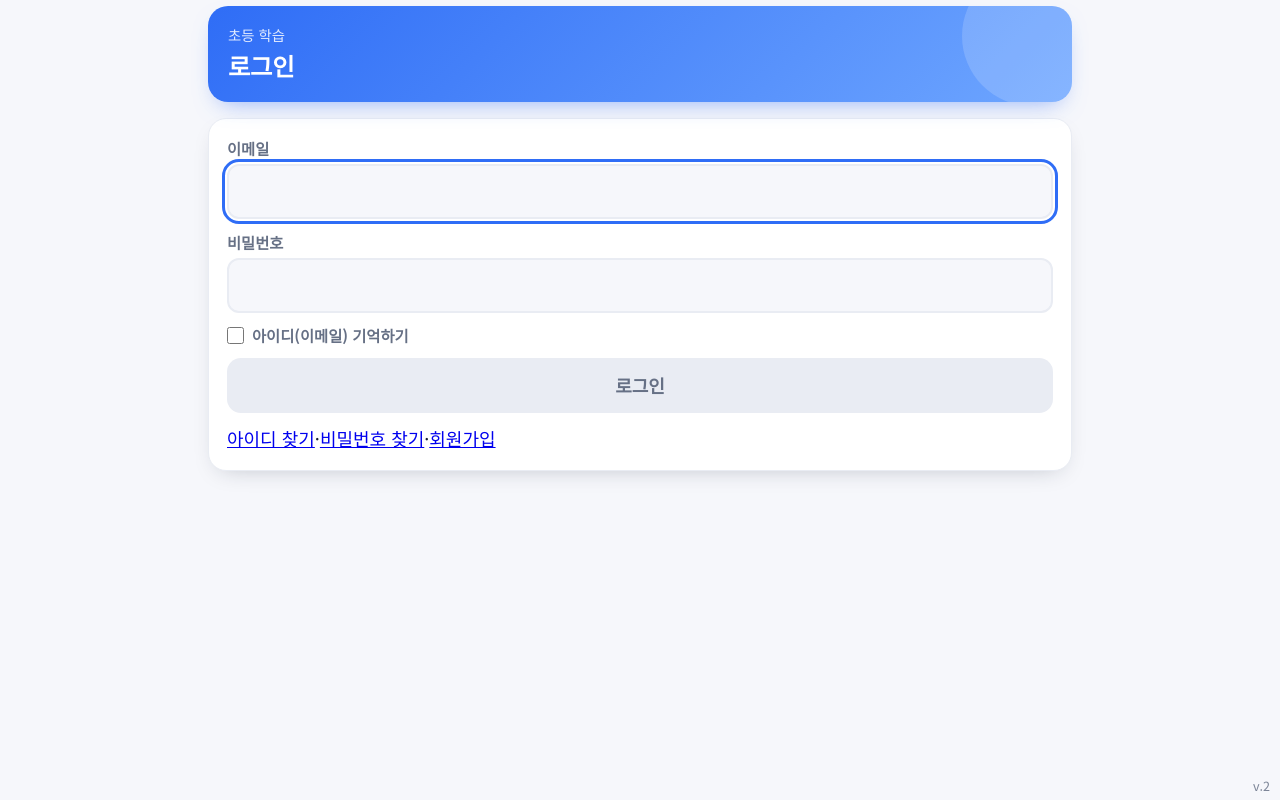
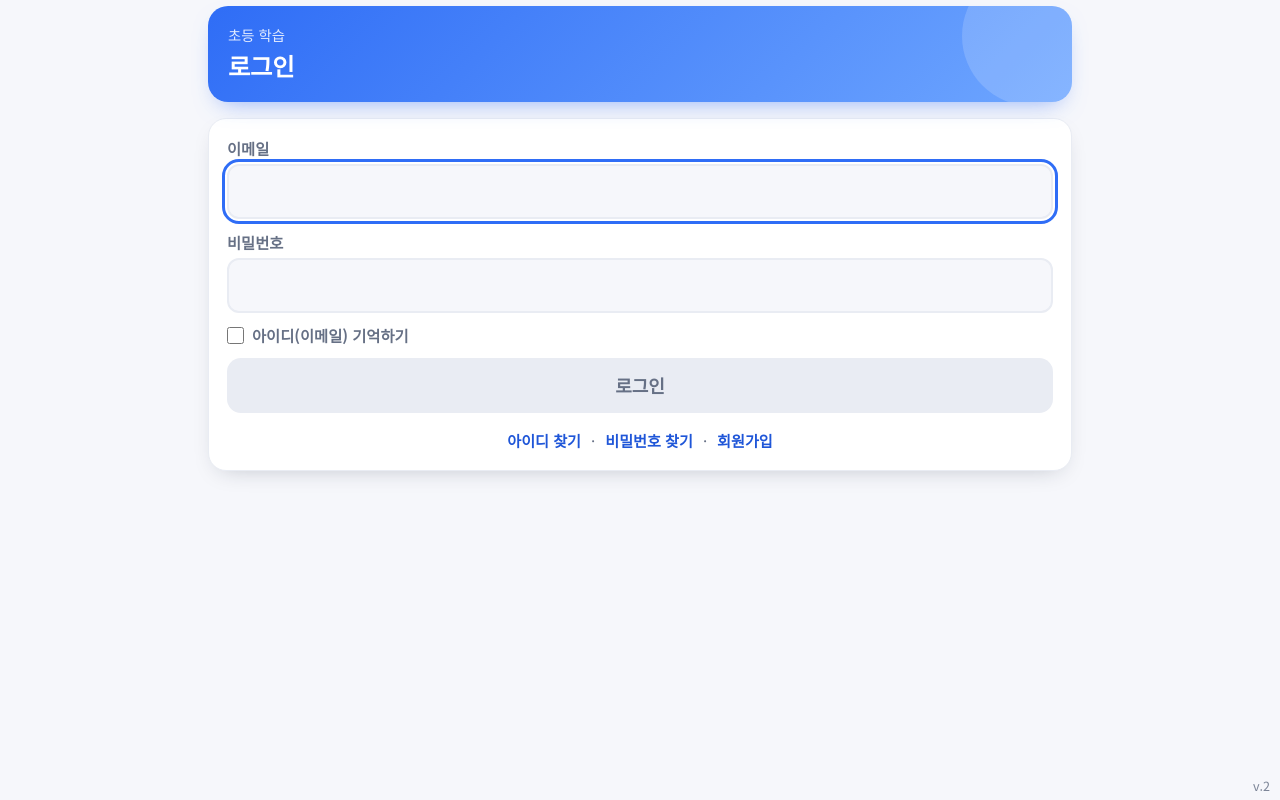
Before and after one commit to yoonwooj/study, a React (Vite) app: page / in a window 1280 px wide. Built offline with nearby package versions, Linux system fonts and the light colour scheme; no server answers.

Commit message:
Style login account help links

```diff
--- a/src/styles.css
+++ b/src/styles.css
@@ -594,3 +594,9 @@ h1,h2,h3,p{margin:0}
   .cta[data-subject=eng]{--pri:#3fd0e0;--pri2:#7fe3ee;--soft:#12363c;--pri-text:#7fe3ee;--pri-ink:#04262c}
   .cta[data-subject=hanja]{--pri:#ff6b7f;--pri2:#ff9aa8;--soft:#44202a;--pri-text:#ff9aa8;--pri-ink:#2a0710}
 }
+
+
+/* 로그인 계정 도움말 */
+.login-help-links{display:flex;justify-content:center;align-items:center;flex-wrap:wrap;gap:10px;margin-top:4px;color:var(--sub);font-size:.84rem}
+.login-help-links a{color:var(--pri-text,var(--pri));font-weight:700;text-decoration:none}
+.login-help-links a:focus-visible{outline:2px solid var(--pri);outline-offset:3px;border-radius:4px}
```
